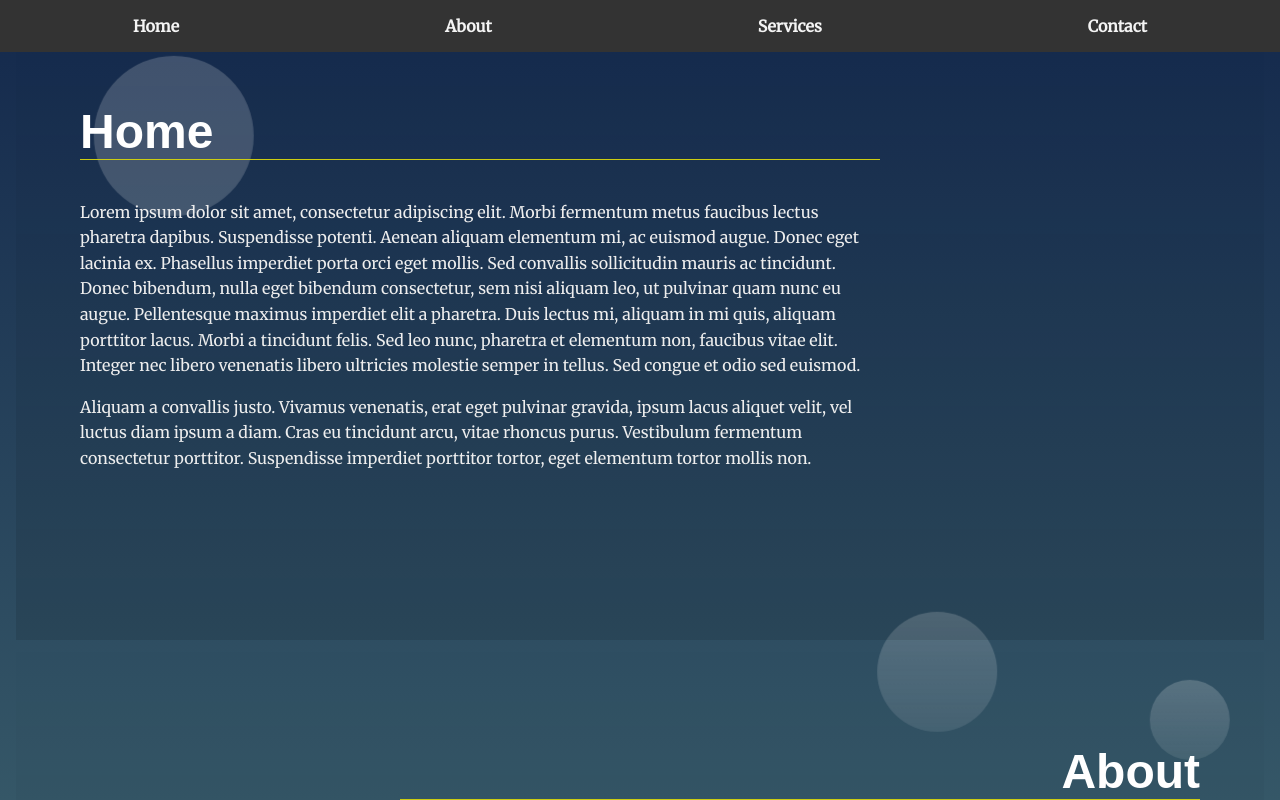
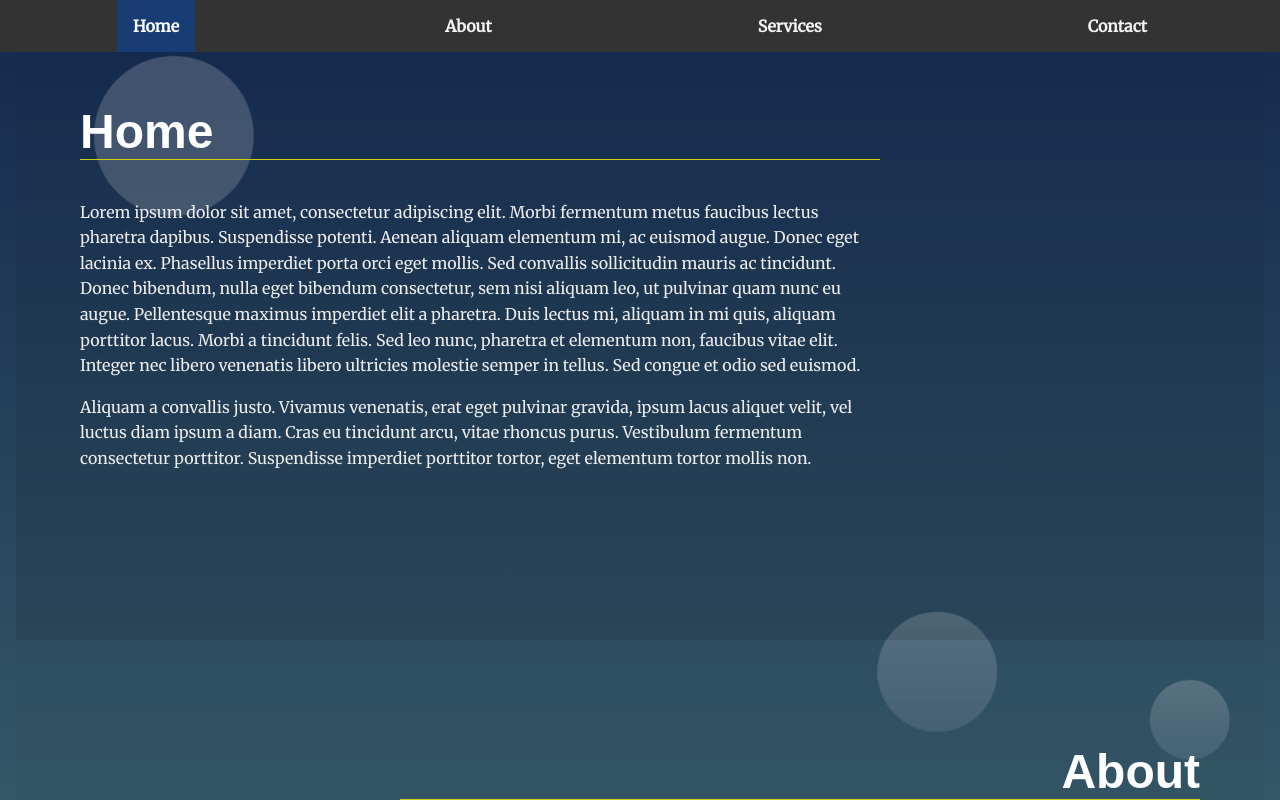
Before and after one commit to NateMelendrez/2-landing-page, a plain HTML site: page index.html in a window 1280 px wide. Both pictures are taken after a click on the item "Home". Shown: the part 471-1271 px from the top of the page. Drawn offline with Linux system fonts and the light colour scheme.

Commit message:
added actuve nav link
added actuve nav link

```diff
--- a/css/styles.css
+++ b/css/styles.css
@@ -94,8 +94,8 @@ section {
     transition: ease 0.3s all;
 }
 
-.active-nav {
-    background: rgb(24, 61, 117);
+.menu__link.active {
+    background-color: rgb(24, 61, 117);
     color: #fff;
 }
 
--- a/js/app.js
+++ b/js/app.js
@@ -39,7 +39,6 @@ for (let i = 0; i < containerCount; i++) {
 
 function activeClassStyle () {
     const getAllSection = document.querySelectorAll('section');
-    const getNavLi = document.querySelectorAll('ul li')
     for (i = 0; i < getAllSection.length; i++) {
         if(isInViewport(getAllSection[i])) {
             getAllSection[i].classList.add('your-active-class')
@@ -63,20 +62,10 @@ function activeClassStyle () {
 
 // // Nav bar will tell which section is being viewed
 
-// // function activateNavLinks() {
-// //     const getNavLi = document.querySelectorAll('ul li')
-// //     for(i = 0; i < getNavLi.length; i++) {
-// //         if(isInViewport(getNavLi[i])) {
-// //             getNavLi[i].classList.add('active-nav')
-// //         } else {
-// //             getNavLi[i].classList.remove('active-nav')
-// //         }
-// //     }
-// // }
-
-// const getLink = document.querySelectorAll('ul li');
-// for (i = 0; i < getLink.length; i++) {
-//     getLink[i].onclick = function () {
-//         getLink[i].classList.add('acitve');
-//     }
-// }
+const navs = document.querySelectorAll('li');
+navs.forEach(nav => {
+    nav.addEventListener('click', function () {
+        navs.forEach(nav => nav.classList.remove('active'));
+        this.classList.add('active');
+    });
+});
```
